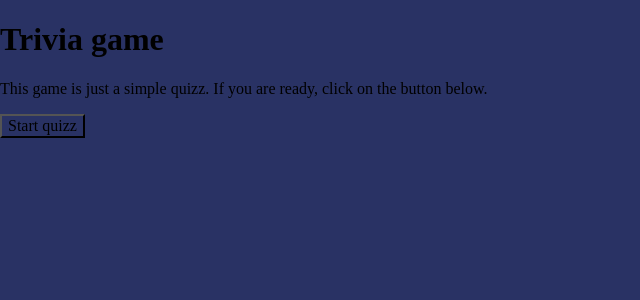
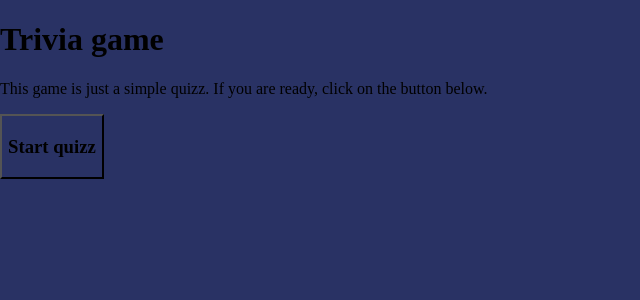
Before and after one commit to cassandeer/trivia-game, a React app in the folder src/: page / in a window 1280 px wide. Shown: the top 300 px of the page, without its empty margins (0-640 px from the left). Built offline with nearby package versions, Linux system fonts and the light colour scheme.

Commit message:
start interface

```diff
--- a/src/components/Start.js
+++ b/src/components/Start.js
@@ -1,12 +1,12 @@
 import React from "react"
 
-export default function Start(){
+export default function Start(props){
 
     return(
         <div className="start--menu">
             <h1>Trivia game</h1>
-            <p>This game is just a simple quizz. If you are ready, click on the button below.</p>
-            <button>Start quizz</button>
+            <p className="start--description">This game is just a simple quizz. If you are ready, click on the button below.</p>
+            <button onClick={props.startQuizz}><h3>Start quizz</h3></button>
         </div>
     )
 }
```
Also changed, not shown: src/components/Quizz.js (added, +8 -0 lines).
